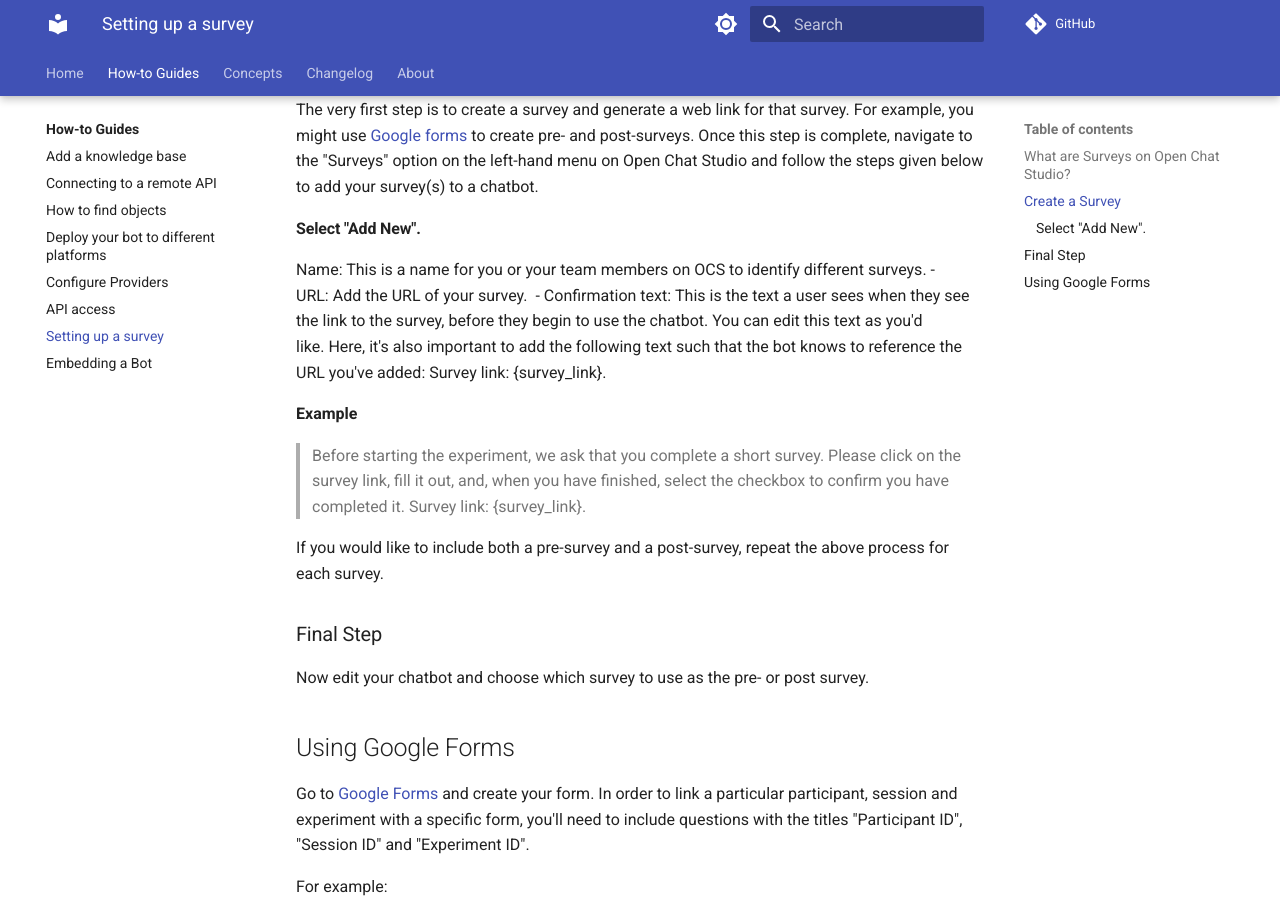
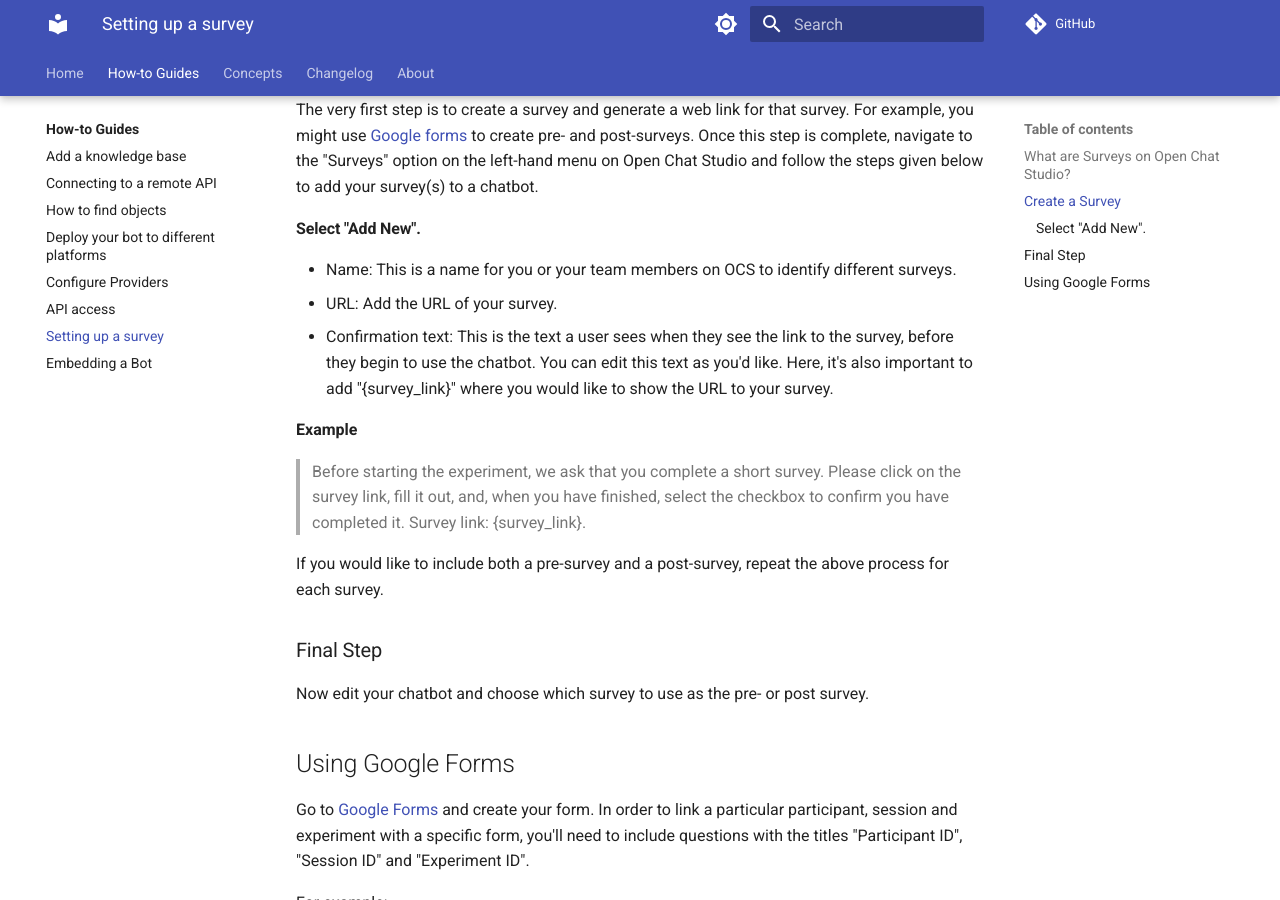
Before and after one commit to dimagi/open-chat-studio-docs, an MkDocs documentation site: the page built from docs/how-to/setting_up_a_survey.md, in a window 1280 px wide and 900 px high, scrolled down 1761 px. Built offline with MkDocs 1.6.1 and Material for MkDocs 9.7.7, drawn with Linux system fonts in a browser that asks for light colours; comment, search, counter and statistics services are not loaded.

Commit message:
Make it a bit clearer to use {survey_link}

```diff
--- a/docs/how-to/setting_up_a_survey.md
+++ b/docs/how-to/setting_up_a_survey.md
@@ -26,9 +26,9 @@ The very first step is to create a survey and generate a web link for that surve
 
 #### Select "Add New".
 
-Name: This is a name for you or your team members on OCS to identify different surveys.
+- Name: This is a name for you or your team members on OCS to identify different surveys.
 - URL: Add the URL of your survey.
-- Confirmation text: This is the text a user sees when they see the link to the survey, before they begin to use the chatbot. You can edit this text as you'd like. Here, it's also important to add the following text such that the bot knows to reference the URL you've added: Survey link: {survey_link}.
+- Confirmation text: This is the text a user sees when they see the link to the survey, before they begin to use the chatbot. You can edit this text as you'd like. Here, it's also important to add "{survey_link}" where you would like to show the URL to your survey.
 
 **Example**
 > Before starting the experiment, we ask that you complete a short survey. Please click on the survey link, fill it out, and, when you have finished, select the checkbox to confirm you have completed it. Survey link: {survey_link}.
```
